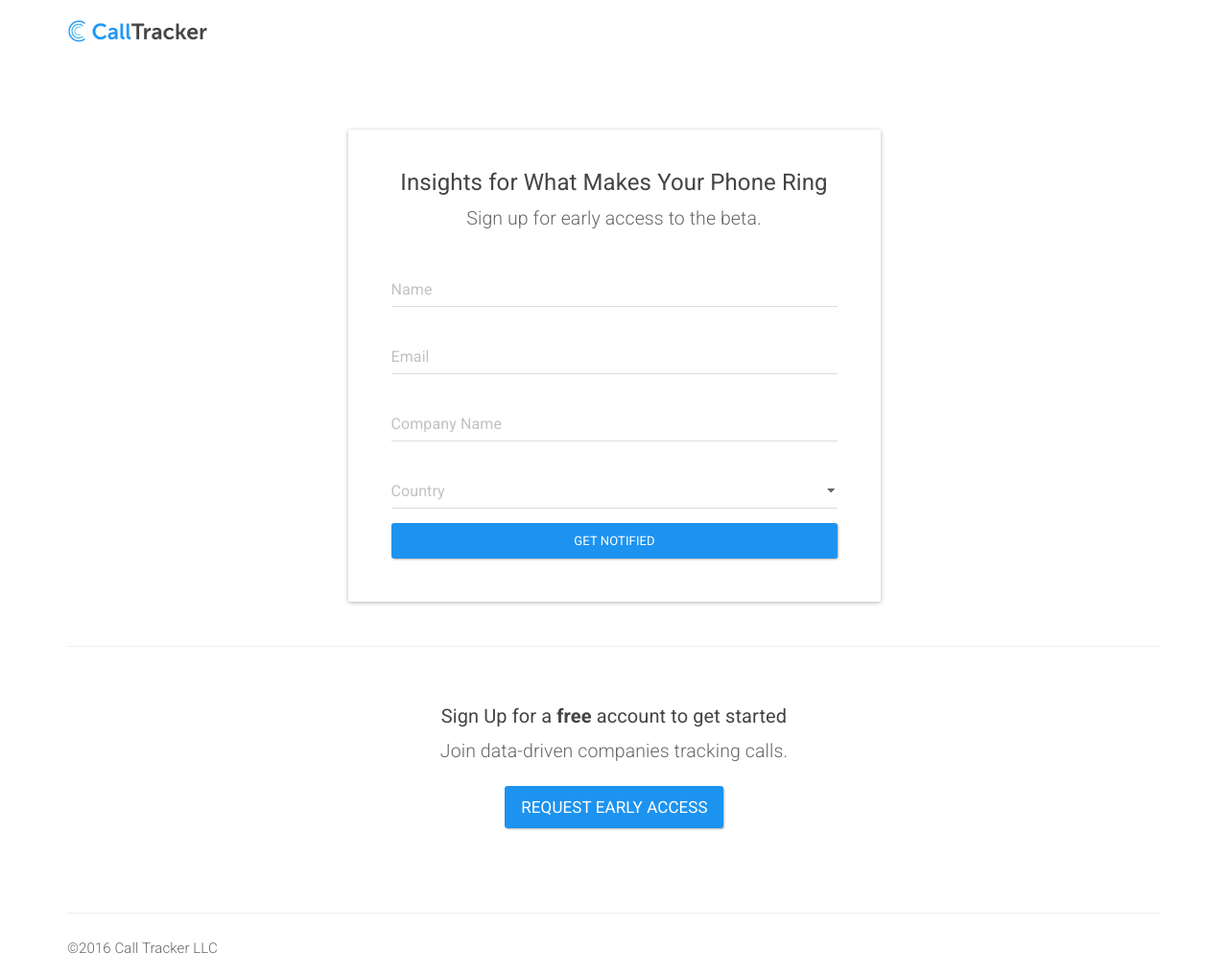
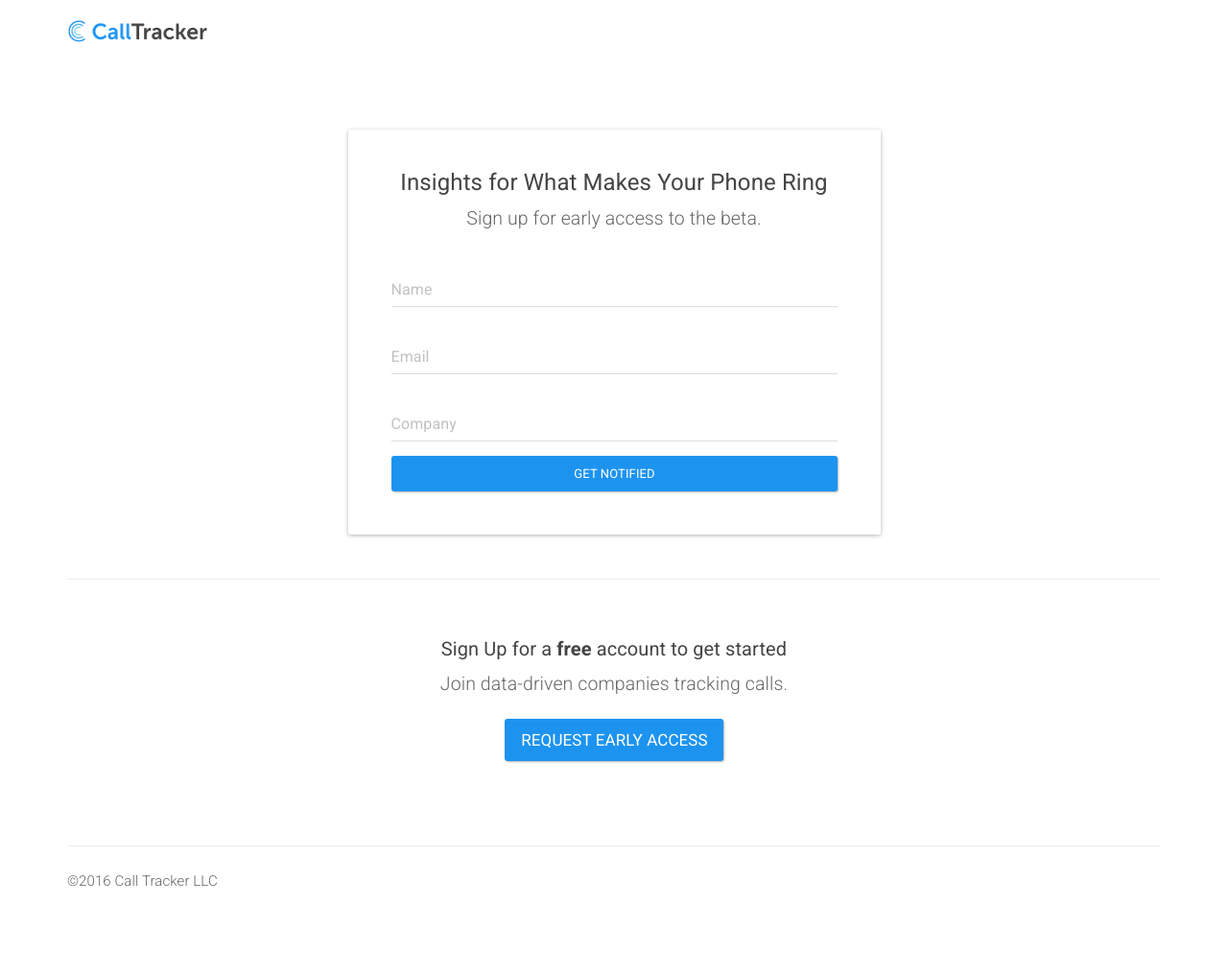
Before and after one commit to sumonst21/calltrackerio-site, a Jekyll site: the page built from sign-up.html, in a window 1280 px wide. Shown: the whole page at 96% size. Built offline with Jekyll 4.4.1, drawn with Linux system fonts in a browser that asks for light colours; after the commit the page ends 947 px from its top, so only the background shows below that.

Commit message:
convert beta sign up form to use capsule crm

```diff
--- a/sign-up.html
+++ b/sign-up.html
@@ -21,28 +21,21 @@
 					<div class="panel-body">
 					<h4 class="text-center">Insights for What Makes Your Phone Ring</h4>
 					<p class="lead text-center">Sign up for early access to the beta.</p>
-					<form action="https://calltracker.createsend.com/t/i/s/jtitij/" method="post" id="subForm">
+						<form action="https://service.capsulecrm.com/service/newlead" method="post">
+							<input type="hidden" name="FORM_ID" value="c346117b-a5d6-4a37-8b14-c4d2a60774ea">
+							<input type="hidden" name="COMPLETE_URL" value="{{site.url}}/sign-up-thank-you/">
+							<input type="hidden" name="TAG" value="beta-tester">
 							<div class="form-group floating-label">
 						        <label class="control-label" for="fieldName">Name</label><br />
-						        <input class="form-control" id="fieldName" name="cm-name" type="text" required/>
+					  			<input class="form-control" type="text" name="PERSON_NAME" required/>
 					  		</div>
 					  		<div class="form-group floating-label">
 					  			<label class="control-label" for="fieldEmail">Email</label><br />
-						        <input class="form-control" id="fieldEmail" name="cm-jtitij-jtitij" type="email" required />
+						  		<input class="form-control" type="email" name="EMAIL" required />
 						  	</div>
 						  	<div class="form-group floating-label">
-						        <label class="control-label" for="fieldwtrth">Company Name</label><br />
-						        <input class="form-control" id="fieldwtrth" name="cm-f-wtrth" type="text" required />
-						    </div>
-						    <div class="form-group floating-label">
-						        <label class="control-label" for="fieldwtrtt">Country</label><br />
-						        <select class="form-control" id="fieldwtrtt" name="cm-fo-wtrtt" required>
-						            <option value=""></option>
-						            <option value="301296">USA</option>
-						            <option value="301096">Canada</option>
-						            <option value="301295">United Kingdom</option>
-						            <option value="">Other</option>
-						        </select>
+						        <label class="control-label" for="fieldCompany">Company</label><br />
+					  			<input class="form-control" type="text" name="ORGANISATION_NAME" required />
 					  		</div>
 							<button type="submit" class="btn btn-primary btn-block">Get Notified</button>
 						</form>
```
Also changed, not shown: sign-in.html (deleted, +0 -44 lines). Lines whose indentation alone changed are shown as unchanged.
